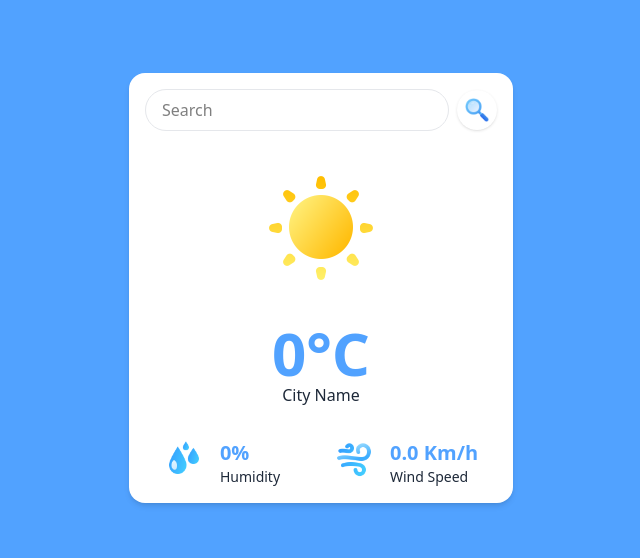
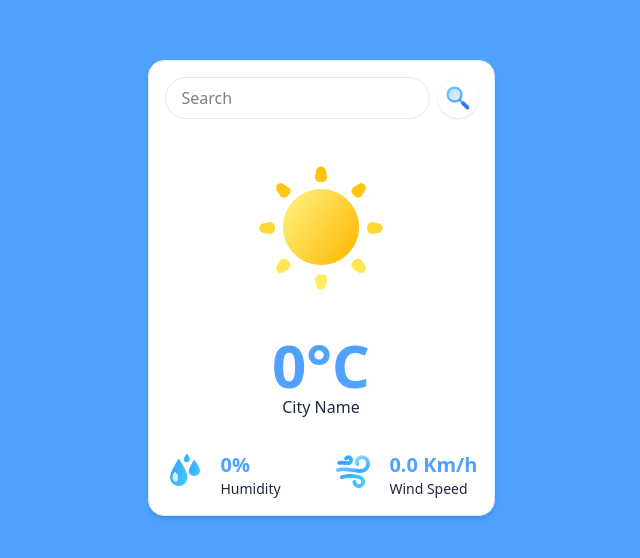
Before and after one commit to theekshana-nirmal/react-weather-app, a React (Vite) app: page / in a window 1280 px wide. Shown: the part 112-670 px from the top of the page, without its empty margins (319-959 px from the left). Built offline with nearby package versions, Linux system fonts and the light colour scheme.

Commit message:
Refactor Weather.css for improved styling consistency and layout adjustments

```diff
--- a/src/components/Weather.css
+++ b/src/components/Weather.css
@@ -1,7 +1,7 @@
 @import 'tailwindcss';
 
 .weather {
-  @apply bg-white shadow-md rounded-2xl p-4 min-w-sm flex flex-col items-center gap-8
+  @apply bg-white shadow-md border border-blue-100 rounded-2xl p-4 min-w-80 flex flex-col items-center gap-8
 }
 
 
@@ -20,7 +20,7 @@
 
 /* Main Body Section */
 .weather-icon {
-  @apply w-32
+  @apply w-38
 }
 
 .location-data{
@@ -33,7 +33,7 @@
 
 /* Weather Data Section */
 .weather-data{
-  @apply w-full flex gap-4 justify-around
+  @apply w-full flex gap-4 justify-between
 }
 
 .weather-data .col{
```
